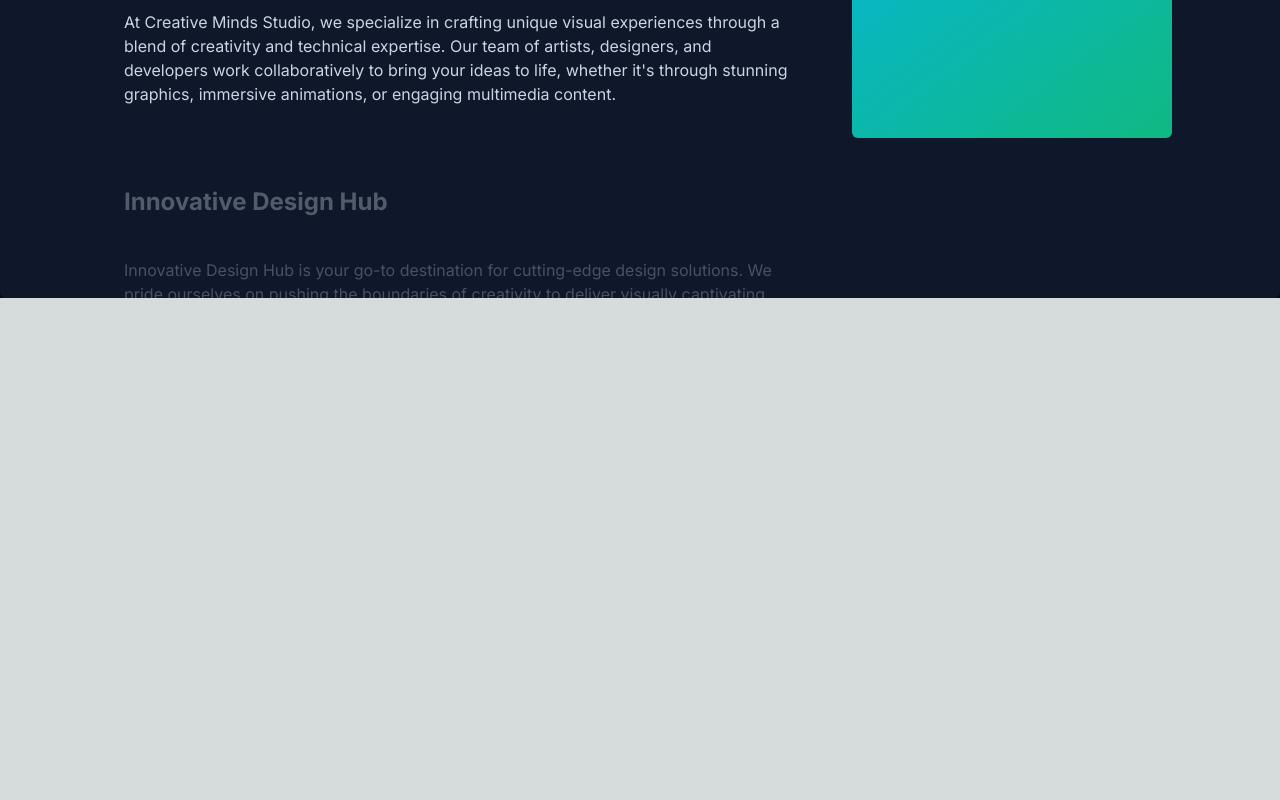
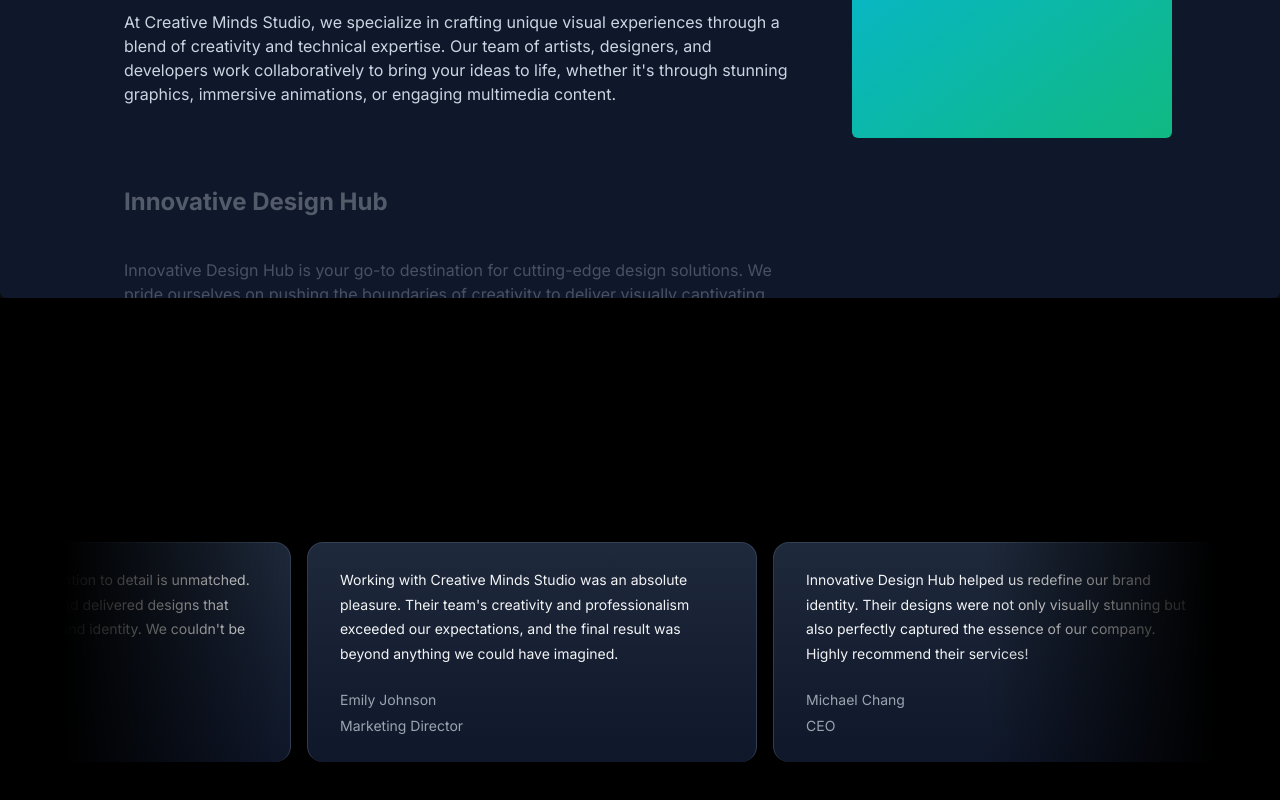
Before and after one commit to Romit77/Creative-Studios, a Next.js app: page / in a window 1280 px wide. Shown: the part 1562-2362 px from the top of the page. Before the commit the page ends 1860 px from the top, so only its background shows below. Built offline with nearby package versions, Linux system fonts and the light colour scheme.

Commit message:
added testimonial section

```diff
--- a/src/app/page.tsx
+++ b/src/app/page.tsx
@@ -1,6 +1,7 @@
 import FeaturedCourses from "@/components/FeaturedCourses";
 import HeroSection from "@/components/HeroSection";
 import ChooseScroll from "@/components/ChooseScroll";
+import Cards from "@/components/Cards";
 
 export default function Home() {
   return (
@@ -8,6 +9,7 @@
       <HeroSection />
       <FeaturedCourses />
       <ChooseScroll />
+      <Cards />
     </main>
   );
 }
--- /dev/null
+++ b/src/components/Cards.tsx
@@ -0,0 +1,70 @@
+"use client";
+
+import React, { useEffect, useState } from "react";
+import { InfiniteMovingCards } from "@/components/ui/infinite-moving-cards";
+
+const testimonials = [
+  {
+    quote:
+      "Working with Creative Minds Studio was an absolute pleasure. Their team's creativity and professionalism exceeded our expectations, and the final result was beyond anything we could have imagined.",
+    name: "Emily Johnson",
+    title: "Marketing Director",
+  },
+  {
+    quote:
+      "Innovative Design Hub helped us redefine our brand identity. Their designs were not only visually stunning but also perfectly captured the essence of our company. Highly recommend their services!",
+    name: "Michael Chang",
+    title: "CEO",
+  },
+  {
+    quote:
+      "Visionary Studios transformed our vision into reality. Their expertise in immersive technologies allowed us to create an unforgettable experience for our audience. We're grateful for their dedication and creativity.",
+    name: "Sarah Rodriguez",
+    title: "Event Coordinator",
+  },
+  {
+    quote:
+      "Artistry Collective brought our story to life in ways we never thought possible. Their team's passion for their craft is evident in every detail. We couldn't be happier with the outcome!",
+    name: "David Thompson",
+    title: "Creative Director",
+  },
+  {
+    quote:
+      "Studio Xpression's work speaks for itself - bold, innovative, and captivating. They took our ideas and elevated them to a whole new level. It was a pleasure collaborating with such talented individuals.",
+    name: "Jessica Patel",
+    title: "Product Manager",
+  },
+  {
+    quote:
+      "Creative Minds Studio exceeded our expectations at every turn. Their ability to translate our vision into reality was truly remarkable. We look forward to working with them on future projects.",
+    name: "Alexandre Dubois",
+    title: "Art Director",
+  },
+  {
+    quote:
+      "Innovative Design Hub's attention to detail is unmatched. They listened to our needs and delivered designs that perfectly aligned with our brand identity. We couldn't be happier with the results!",
+    name: "Sophia Lee",
+    title: "Brand Manager",
+  },
+];
+
+function Cards() {
+  return (
+    <div className="h-[40rem] w-full dark:bg-black dark:bg-grid-white/[0.2] relative flex flex-col items-center justify-center overflow-hidden">
+      <h2 className="text-3xl font-bold text-center mb-8 z-10">
+        Hear our Harmony: Voices of success
+      </h2>
+      <div className="flex justify-center w-full overflow-hidden px-4 sm:px-6 lg:px-8">
+        <div className="w-full max-w-6xl">
+          <InfiniteMovingCards
+            items={testimonials}
+            direction="right"
+            speed="slow"
+          />
+        </div>
+      </div>
+    </div>
+  );
+}
+
+export default Cards;
--- /dev/null
+++ b/src/components/ui/infinite-moving-cards.tsx
@@ -0,0 +1,121 @@
+"use client";
+
+import { cn } from "@/utils/cn";
+import React, { useEffect, useState } from "react";
+
+export const InfiniteMovingCards = ({
+  items,
+  direction = "left",
+  speed = "fast",
+  pauseOnHover = true,
+  className,
+}: {
+  items: {
+    quote: string;
+    name: string;
+    title: string;
+  }[];
+  direction?: "left" | "right";
+  speed?: "fast" | "normal" | "slow";
+  pauseOnHover?: boolean;
+  className?: string;
+}) => {
+  const containerRef = React.useRef<HTMLDivElement>(null);
+  const scrollerRef = React.useRef<HTMLUListElement>(null);
+
+  useEffect(() => {
+    addAnimation();
+  }, []);
+  const [start, setStart] = useState(false);
+  function addAnimation() {
+    if (containerRef.current && scrollerRef.current) {
+      const scrollerContent = Array.from(scrollerRef.current.children);
+
+      scrollerContent.forEach((item) => {
+        const duplicatedItem = item.cloneNode(true);
+        if (scrollerRef.current) {
+          scrollerRef.current.appendChild(duplicatedItem);
+        }
+      });
+
+      getDirection();
+      getSpeed();
+      setStart(true);
+    }
+  }
+  const getDirection = () => {
+    if (containerRef.current) {
+      if (direction === "left") {
+        containerRef.current.style.setProperty(
+          "--animation-direction",
+          "forwards"
+        );
+      } else {
+        containerRef.current.style.setProperty(
+          "--animation-direction",
+          "reverse"
+        );
+      }
+    }
+  };
+  const getSpeed = () => {
+    if (containerRef.current) {
+      if (speed === "fast") {
+        containerRef.current.style.setProperty("--animation-duration", "20s");
+      } else if (speed === "normal") {
+        containerRef.current.style.setProperty("--animation-duration", "40s");
+      } else {
+        containerRef.current.style.setProperty("--animation-duration", "80s");
+      }
+    }
+  };
+  return (
+    <div
+      ref={containerRef}
+      className={cn(
+        "scroller relative z-20  max-w-7xl overflow-hidden  [mask-image:linear-gradient(to_right,transparent,white_20%,white_80%,transparent)]",
+        className
+      )}
+    >
+      <ul
+        ref={scrollerRef}
+        className={cn(
+          " flex min-w-full shrink-0 gap-4 py-4 w-max flex-nowrap",
+          start && "animate-scroll ",
+          pauseOnHover && "hover:[animation-play-state:paused]"
+        )}
+      >
+        {items.map((item, idx) => (
+          <li
+            className="w-[350px] max-w-full relative rounded-2xl border border-b-0 flex-shrink-0 border-slate-700 px-8 py-6 md:w-[450px]"
+            style={{
+              background:
+                "linear-gradient(180deg, var(--slate-800), var(--slate-900)",
+            }}
+            key={item.name}
+          >
+            <blockquote>
+              <div
+                aria-hidden="true"
+                className="user-select-none -z-1 pointer-events-none absolute -left-0.5 -top-0.5 h-[calc(100%_+_4px)] w-[calc(100%_+_4px)]"
+              ></div>
+              <span className=" relative z-20 text-sm leading-[1.6] text-gray-100 font-normal">
+                {item.quote}
+              </span>
+              <div className="relative z-20 mt-6 flex flex-row items-center">
+                <span className="flex flex-col gap-1">
+                  <span className=" text-sm leading-[1.6] text-gray-400 font-normal">
+                    {item.name}
+                  </span>
+                  <span className=" text-sm leading-[1.6] text-gray-400 font-normal">
+                    {item.title}
+                  </span>
+                </span>
+              </div>
+            </blockquote>
+          </li>
+        ))}
+      </ul>
+    </div>
+  );
+};
--- a/tailwind.config.ts
+++ b/tailwind.config.ts
@@ -15,9 +15,17 @@
   theme: {
     extend: {
       animation: {
+        scroll:
+          "scroll var(--animation-duration, 40s) var(--animation-direction, forwards) linear infinite",
         spotlight: "spotlight 2s ease .75s 1 forwards",
       },
+
       keyframes: {
+        scroll: {
+          to: {
+            transform: "translate(calc(-50% - 0.5rem))",
+          },
+        },
         spotlight: {
           "0%": {
             opacity: "0",
```
